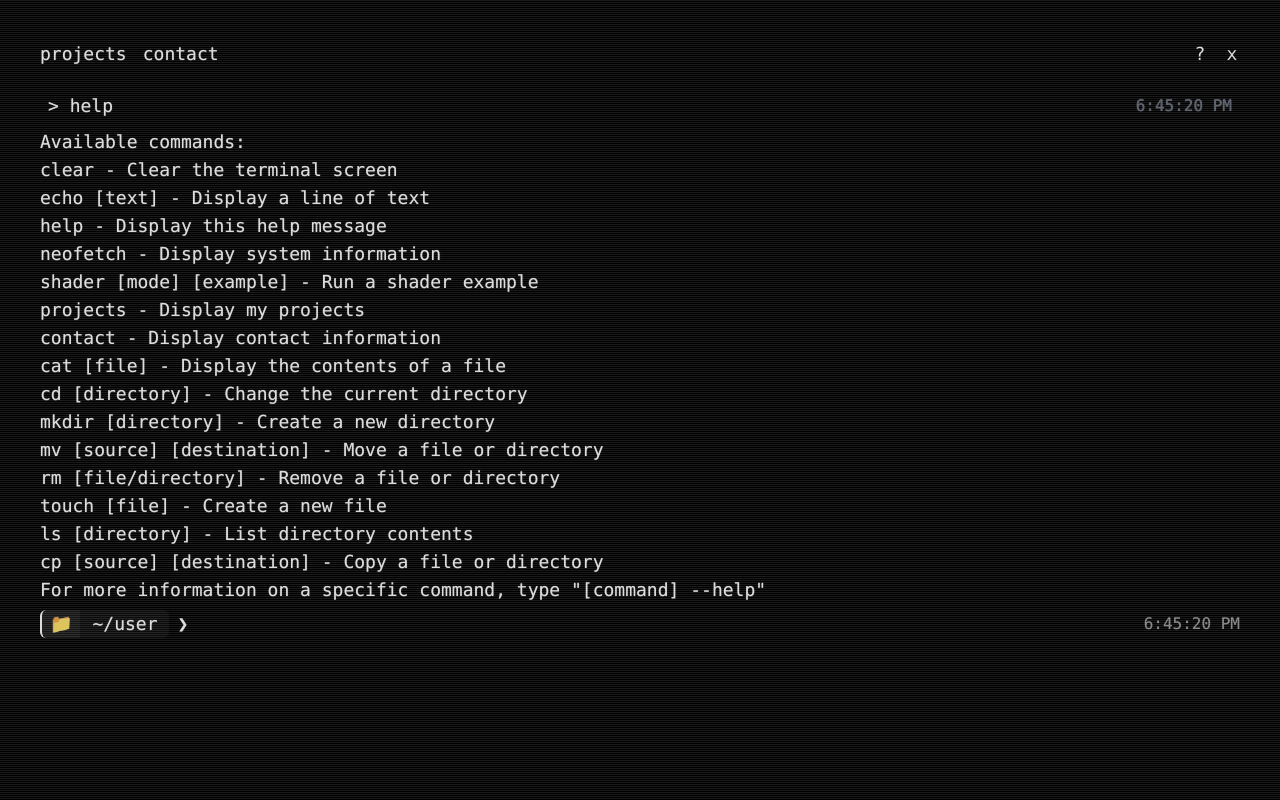
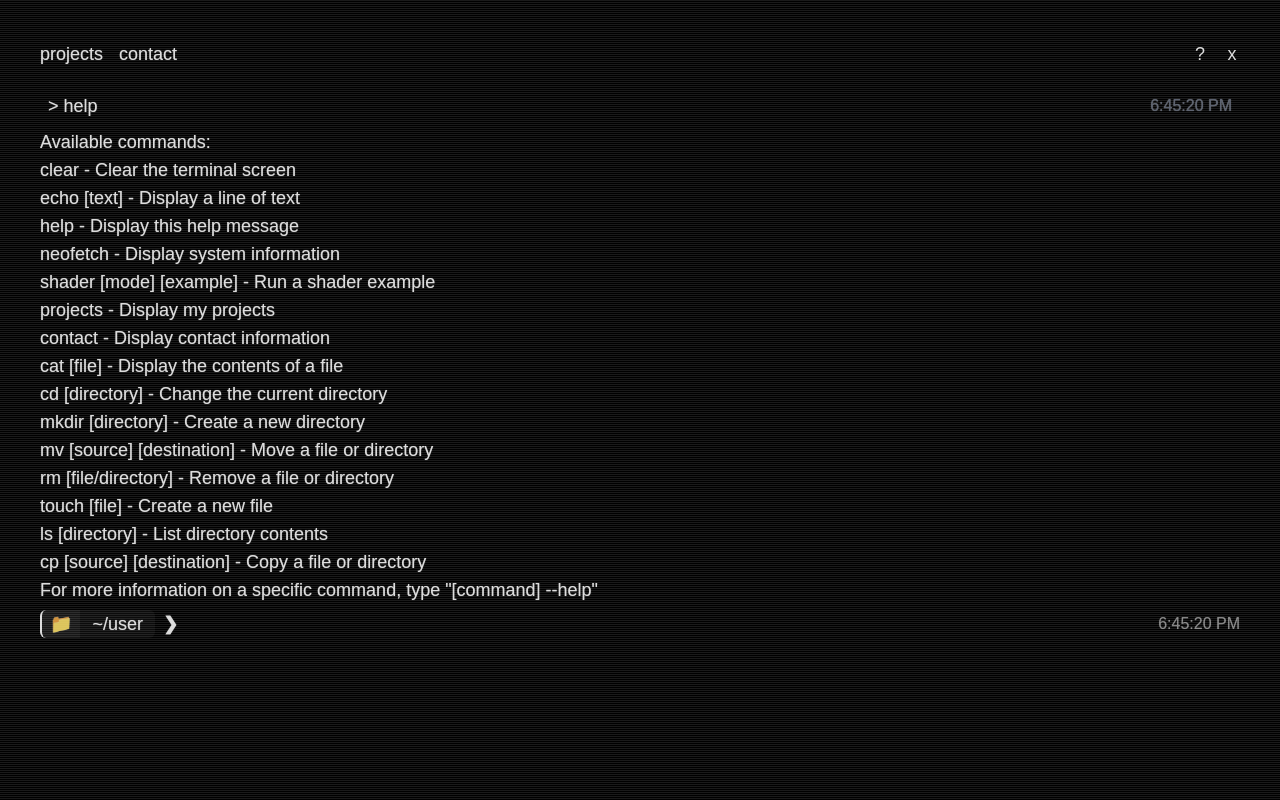
Before and after one commit to richen604/richen.sh, a Next.js app: page / in a window 1280 px wide. Built offline with nearby package versions, Linux system fonts and the light colour scheme; a web font is replaced by a local one.

Commit message:
feat: gohu font

```diff
--- a/src/app/globals.css
+++ b/src/app/globals.css
@@ -1,4 +1,8 @@
 @import "tailwindcss";
+
+@theme inline {
+  --font-mono: var(--font-gohu);
+}
 
 :root {
   --foreground-rgb: 255, 255, 255;
--- a/src/app/layout.tsx
+++ b/src/app/layout.tsx
@@ -1,9 +1,16 @@
 import type { Metadata } from "next";
 import { Source_Code_Pro } from "next/font/google";
+import localFont from "next/font/local";
 import "./globals.css";
 import { TerminalStoreProvider } from "./providers/TerminalStoreProvider";
 
 const source_code_pro = Source_Code_Pro({ subsets: ["latin"] });
+
+const myFont = localFont({
+  src: "../../public/Gohu.ttf",
+  display: "swap",
+  variable: "--font-gohu",
+});
 
 import React from "react";
 import ClientOnly from "./hooks/ClientWrapper";
@@ -13,6 +20,8 @@ export const metadata: Metadata = {
   description: "rm -rf /",
 };
 
+console.log(myFont);
+
 export default function RootLayout({
   children,
 }: Readonly<{
@@ -20,7 +29,7 @@ export default function RootLayout({
 }>) {
   return (
     <html lang="en" suppressHydrationWarning>
-      <body className={source_code_pro.className}>
+      <body className={myFont.className}>
         <ClientOnly>
           <TerminalStoreProvider>{children}</TerminalStoreProvider>
         </ClientOnly>
```
Also changed, not shown: 2 other files (tests, documents, lock files or other folders).
